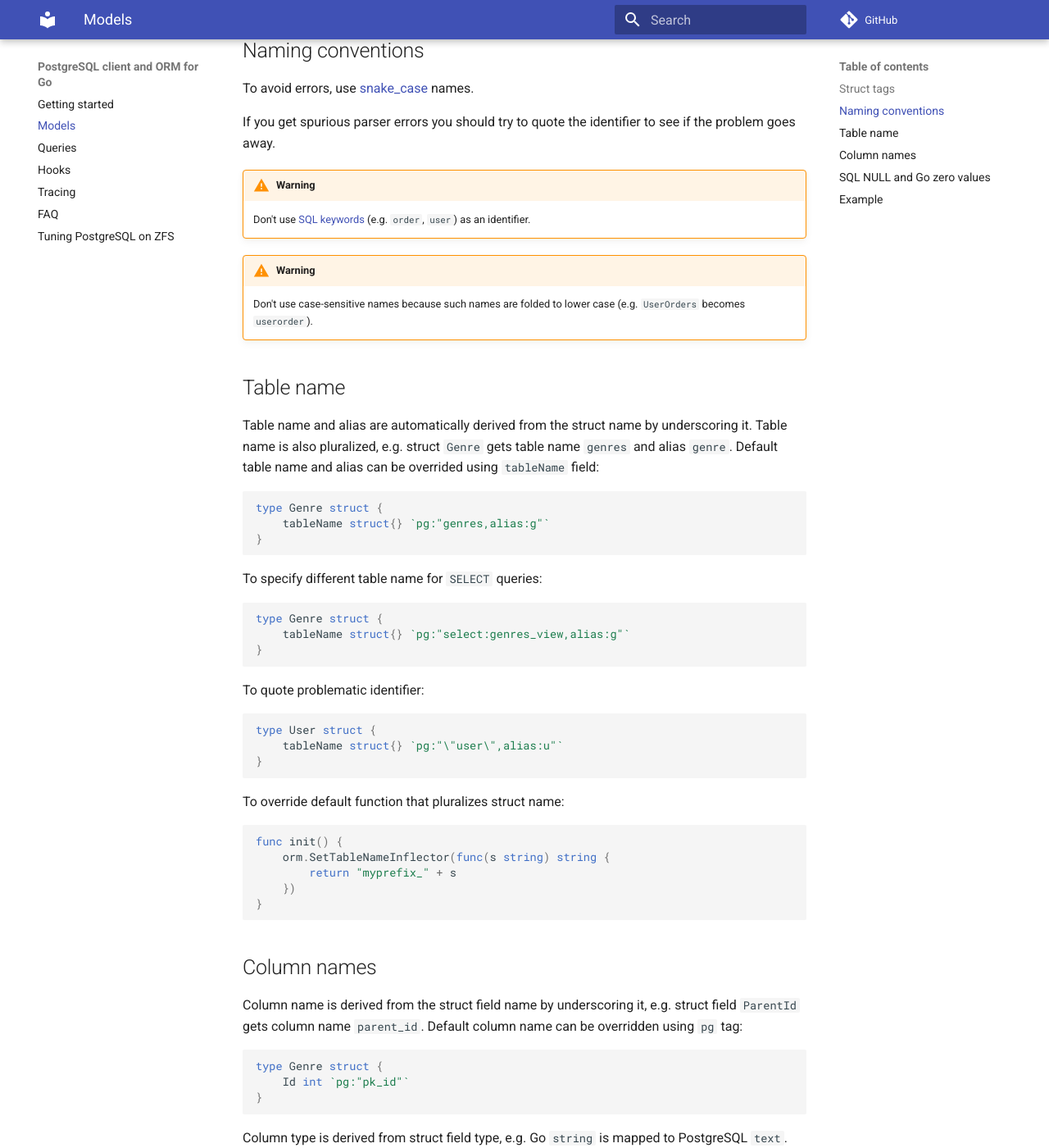
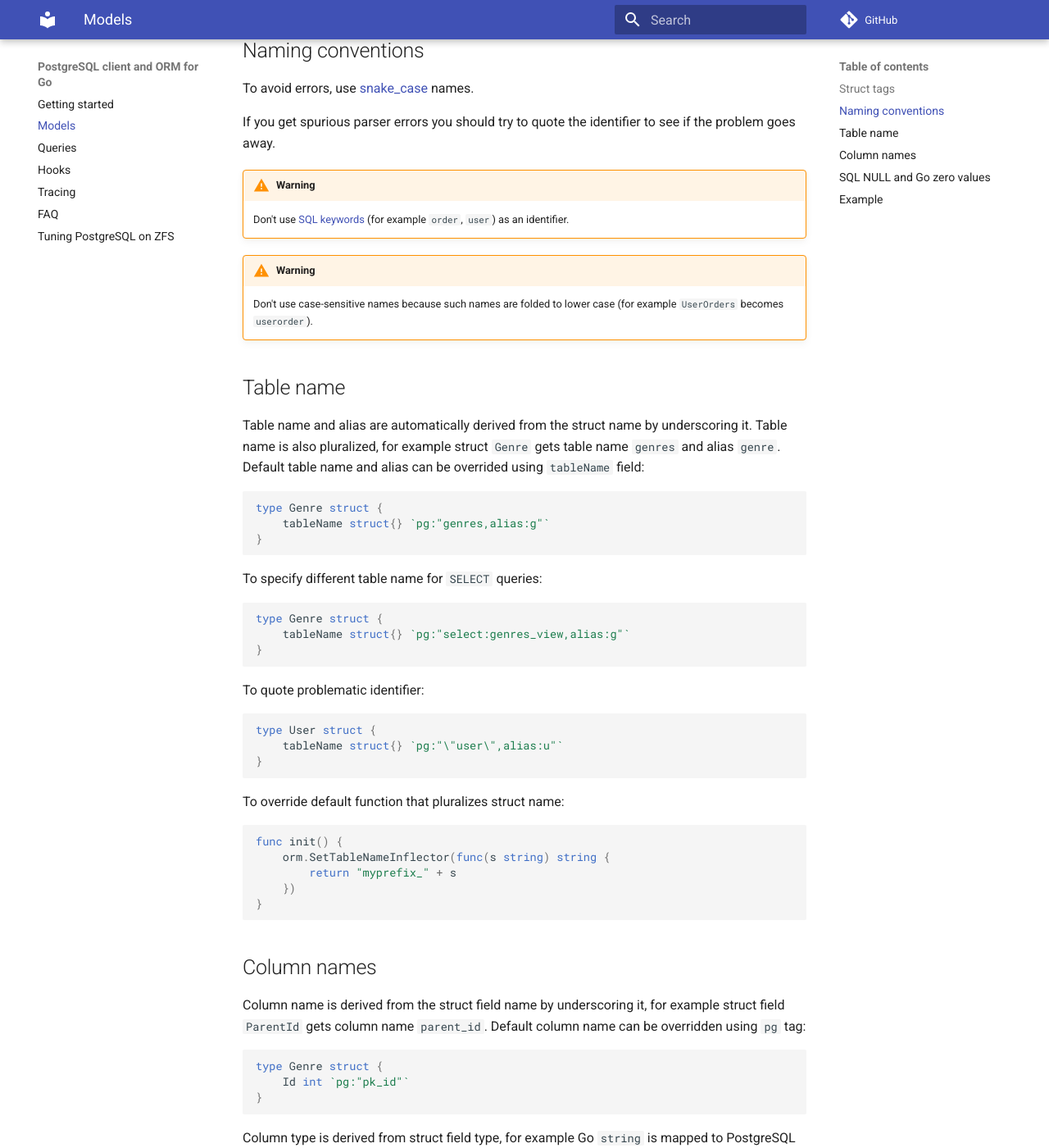
Before and after one commit to go-pg/docs, an MkDocs documentation site: the page built from docs/models.md, in a window 1280 px wide and 1400 px high, scrolled down 1852 px. Shown: the whole window at 82% size. Built offline with MkDocs 1.6.1 and Material for MkDocs 9.7.7, drawn with Linux system fonts in a browser that asks for light colours; comment, search, counter and statistics services are not loaded.

````diff
--- a/docs/models.md
+++ b/docs/models.md
@@ -53,20 +53,20 @@ If you get spurious parser errors you should try to quote the identifier to see
 away.
 
 <!-- prettier-ignore -->
-!!! warning
+!!! Warning
     Don't use
     [SQL keywords](https://www.postgresql.org/docs/12/sql-keywords-appendix.html)
-    (e.g. `order`, `user`) as an identifier.
+    (for example `order`, `user`) as an identifier.
 
 <!-- prettier-ignore -->
-!!! warning
+!!! Warning
     Don't use case-sensitive names because such names are folded
-    to lower case (e.g. `UserOrders` becomes `userorder`).
+    to lower case (for example `UserOrders` becomes `userorder`).
 
 ## Table name
 
 Table name and alias are automatically derived from the struct name by underscoring it. Table name
-is also pluralized, e.g. struct `Genre` gets table name `genres` and alias `genre`. Default table
+is also pluralized, for example struct `Genre` gets table name `genres` and alias `genre`. Default table
 name and alias can be overrided using `tableName` field:
 
 ```go
@@ -103,7 +103,7 @@ func init() {
 
 ## Column names
 
-Column name is derived from the struct field name by underscoring it, e.g. struct field `ParentId`
+Column name is derived from the struct field name by underscoring it, for example struct field `ParentId`
 gets column name `parent_id`. Default column name can be overridden using `pg` tag:
 
 ```go
@@ -112,7 +112,7 @@ type Genre struct {
 }
 ```
 
-Column type is derived from struct field type, e.g. Go `string` is mapped to PostgreSQL `text`.
+Column type is derived from struct field type, for example Go `string` is mapped to PostgreSQL `text`.
 Default column type can be overriden with `pg:"type:varchar(255)"` tag.
 
 | Go type            | PostgreSQL type  |
````
Also changed, not shown: docs/faq.md (+6 -6 lines), docs/index.md (+2 -2 lines), docs/queries.md (+6 -6 lines), docs/tracing.md (+1 -1 lines).
